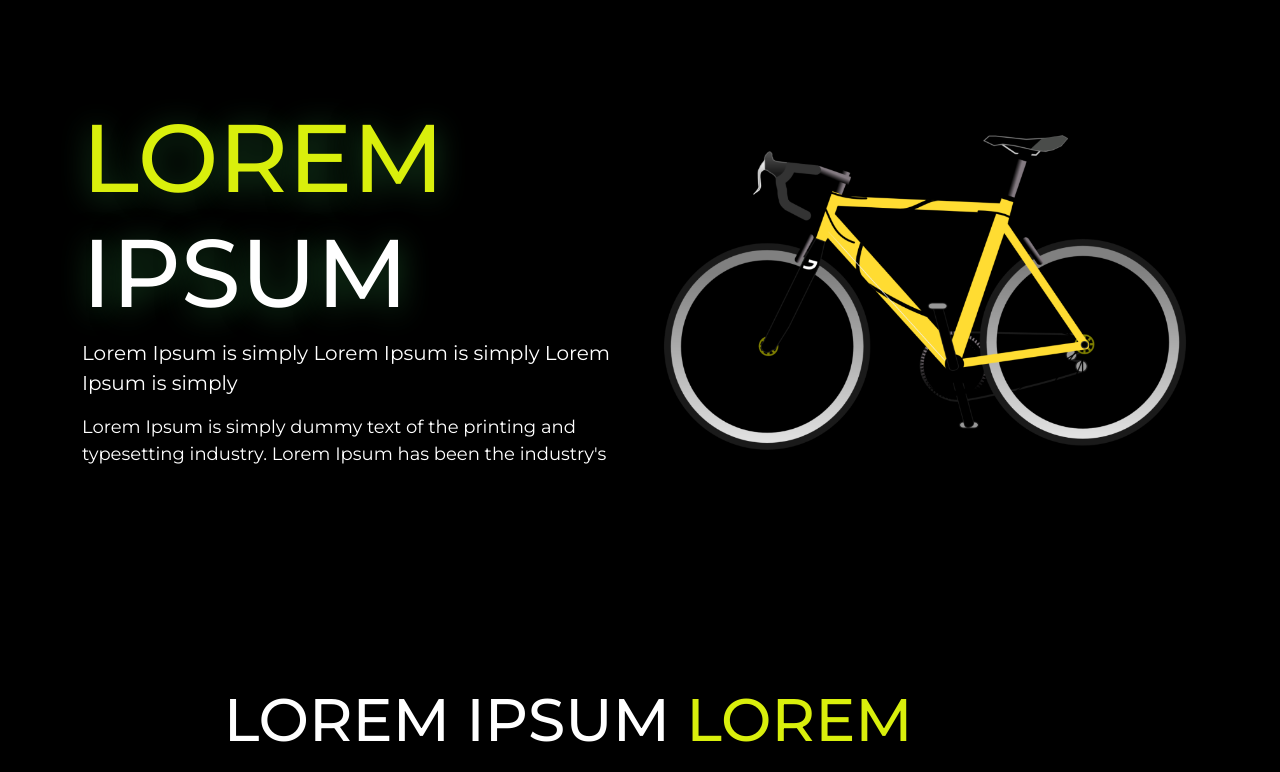
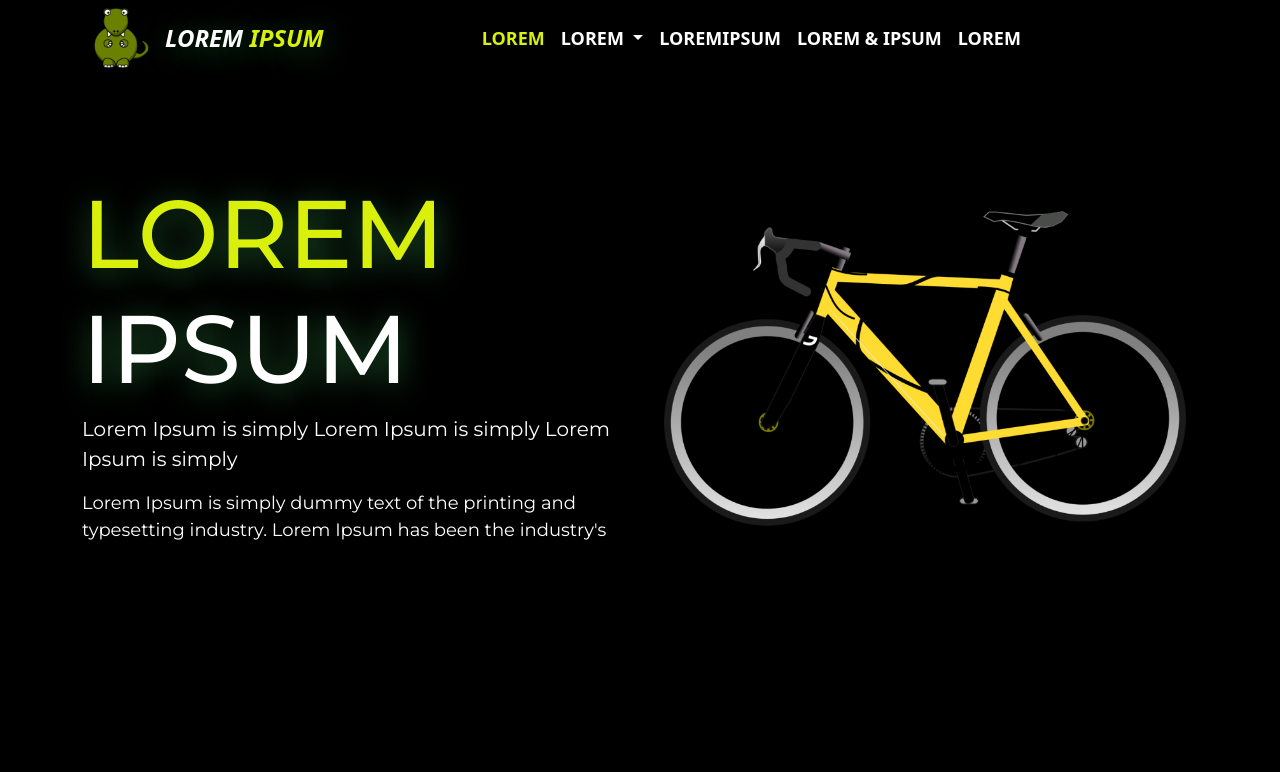
Before and after one commit to koonlucky555/zerofriction-testFE, a Vue app: page / in a window 1280 px wide. Shown: the top 772 px of the page. Built offline with nearby package versions, Linux system fonts and the light colour scheme; no server answers.

Commit message:
[EDIT] All File & Change file name

```diff
--- a/index.html
+++ b/index.html
@@ -16,10 +16,13 @@
     <script src="https://ajax.googleapis.com/ajax/libs/jquery/3.5.1/jquery.min.js"></script>
     <script src="https://cdnjs.cloudflare.com/ajax/libs/popper.js/1.16.0/umd/popper.min.js"></script>
     <script src="https://maxcdn.bootstrapcdn.com/bootstrap/4.5.2/js/bootstrap.min.js"></script>
+    <link href="https://cdnjs.cloudflare.com/ajax/libs/bootstrap/5.3.0/css/bootstrap.min.css" rel="stylesheet">
+    <script src="https://cdnjs.cloudflare.com/ajax/libs/bootstrap/5.3.0/js/bootstrap.bundle.min.js"></script>
+
   </head>
   <body>
     <div id="app"></div>
     <script type="module" src="/src/main.js"></script>
-    <script src="https://cdnjs.cloudflare.com/ajax/libs/bootstrap/5.3.0/js/bootstrap.bundle.min.js"></script>
+
   </body>
 </html>
--- a/src/App.vue
+++ b/src/App.vue
@@ -1,19 +1,19 @@
 <script setup>
-import HelloWorld from './components/HelloWorld.vue'
-import Section1 from './components/Section1.vue'
-import Section2 from './components/Section2.vue'
-import Section3 from './components/Section3.vue'
-import Section4 from './components/Section4.vue'
+import Navbar from './components/Navbar.vue'
+import About from './components/About.vue'
+import Carousel from './components/Carousel.vue'
+import Product from './components/Product.vue'
+import Contact from './components/Contact.vue'
 
 </script>
 
 <template>
 
-  <HelloWorld msg="Vite + Vue" />
-  <Section1/>
-  <Section2/>
-  <Section3/>
-  <Section4/>
+  <Navbar/>
+  <About/>
+  <Carousel/>
+  <Product/>
+  <Contact/>
 </template>
 
 <style scoped>
--- a/src/components/Section1.vue
+++ b/src/components/About.vue
@@ -42,6 +42,6 @@
     color: #ffffff;
 }
 .text-green-shadow{
-    text-shadow: 0px 4px 30px rgba(33, 97, 47, 0.8);
+    text-shadow: 0px 4px 30px rgba(33, 97, 47, 1);
 }
 </style>
--- a/src/components/Section4.vue
+++ b/src/components/Contact.vue
@@ -63,6 +63,7 @@
   border: none;
   background-color: rgb(0, 0, 0);
   border-bottom: 1px solid #ffffff;
+  color: #ffffff;
 }
 .form-control-contact::placeholder {
   color: #ffffff;
--- a/src/components/HelloWorld.vue
+++ /dev/null
@@ -1,23 +0,0 @@
-<script setup>
-import { ref } from 'vue'
-
-defineProps({
-  msg: String,
-})
-
-const count = ref(0)
-</script>
-
-<template>
-
-</template>
-
-<style scoped>
-.read-the-docs {
-  color: #888;
-}
-.color-title-white{
-    color: #ffffff;
-}
-
-</style>
--- /dev/null
+++ b/src/components/Navbar.vue
@@ -0,0 +1,134 @@
+<script setup>
+import { ref } from "vue";
+
+defineProps({
+  msg: String,
+});
+
+const count = ref(0);
+</script>
+<template>
+  <div class="bg-black">
+    <div class="container">
+      <nav class="navbar navbar-expand-lg bg-black">
+        <div class="container-fluid">
+          <img src="../assets/logo.png" class="img-logo-size" />
+          <a class="nav-brand-custom ms-3 text-uppercase color-title-white fst-italic fw-semibold text-green-shadow" href="#">
+            Lorem <span style="color: #D9EF0C;">Ipsum</span>
+          </a>
+          <button
+            class="navbar-toggler"
+            type="button"
+            data-bs-toggle="collapse"
+            data-bs-target="#navbarSupportedContent"
+            aria-controls="navbarSupportedContent"
+            aria-expanded="false"
+            aria-label="Toggle navigation"
+          >
+            <span class="navbar-toggler-icon"></span>
+          </button>
+          <div class="collapse navbar-collapse ml-50" id="navbarSupportedContent">
+            <ul class="navbar-nav me-auto mb-2 mb-lg-0">
+              <li class="nav-item">
+                <a
+                  class="nav-link active text-uppercase color-title-white fw-semibold nav-text-size"
+                  aria-current="page"
+                  href="#"
+                  >Lorem</a
+                >
+              </li>
+              <li class="nav-item dropdown">
+                <a
+                  class="nav-link dropdown-toggle text-uppercase color-title-white fw-semibold nav-text-size"
+                  href="#"
+                  role="button"
+                  data-bs-toggle="dropdown"
+                  aria-expanded="false"
+                >
+                  Lorem
+                </a>
+                <ul class="dropdown-menu">
+                  <li class="ml-20">
+                    <a class="dropdown-item text-uppercase fw-semibold nav-dropdown-size" href="#">Lorem</a>
+                  </li>
+                  <li class="ml-20">
+                    <a class="dropdown-item text-uppercase fw-semibold nav-dropdown-size" href="#">Lorem</a>
+                  </li>
+                  <li class="ml-20">
+                    <a class="dropdown-item text-uppercase fw-semibold nav-dropdown-size" href="#">Lorem</a>
+                  </li>
+                </ul>
+              </li>
+              <li class="nav-item">
+                <a
+                  class="nav-link text-uppercase color-title-white fw-semibold nav-text-size"
+                  aria-current="page"
+                  href="#"
+                  >LoremIpsum</a
+                >
+              </li>
+              <li class="nav-item">
+                <a
+                  class="nav-link text-uppercase color-title-white fw-semibold nav-text-size"
+                  aria-current="page"
+                  href="#"
+                  >Lorem & Ipsum</a
+                >
+              </li>
+              <li class="nav-item">
+                <a
+                  class="nav-link text-uppercase color-title-white fw-semibold nav-text-size"
+                  aria-current="page"
+                  href="#"
+                  >Lorem</a
+                >
+              </li>
+            </ul>
+          </div>
+        </div>
+      </nav>
+    </div>
+  </div>
+</template>
+
+<style scoped>
+.read-the-docs {
+  color: #888;
+}
+.color-title-white {
+  color: #ffffff;
+}
+.ml-50 {
+  margin-left: 150px;
+}
+.ml-20 {
+  margin-left: 20px;
+}
+.img-logo-size {
+  width: 55px;
+  height: 60px;
+}
+.navbar-nav .nav-item .nav-link.active,
+.navbar-nav .nav-item .nav-link:hover {
+  color: #D9EF0C;
+}
+.navbar-nav .nav-link.active, .navbar-nav .nav-link.show {
+  color: #ffffff;
+}
+.nav-brand-custom{
+  text-decoration: none;
+  font-size: 24px;
+}
+.nav-text-size{
+  font-size: 18px;
+}
+.nav-dropdown-size{
+  font-size: 16px;
+}
+.text-green-shadow{
+    text-shadow: 0px 4px 30px rgba(33, 97, 47, 1);
+}
+.navbar-toggler-icon{
+  color: #ffffff;
+}
+</style>
--- a/src/components/Section3.vue
+++ b/src/components/Product.vue
@@ -8,7 +8,7 @@
           v-for="product in products"
           :key="product.id"
         >
-          <div class="card">
+          <div class="card mb-5">
             <img
               class="card-img-top"
               :src="product.thumbnail"
@@ -50,6 +50,7 @@
 * {
   font-family: "Montserrat", sans-serif;
 }
+
 .card-img-top {
   width: 100%;
   height: 250px;
```
Also changed, not shown: src/components/Carousel.vue (renamed from src/components/Section2.vue).
